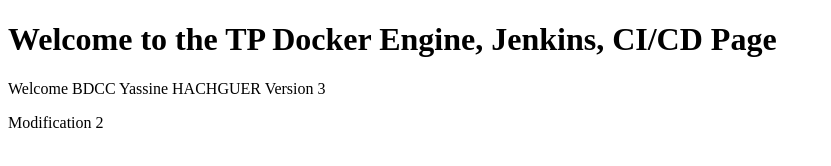
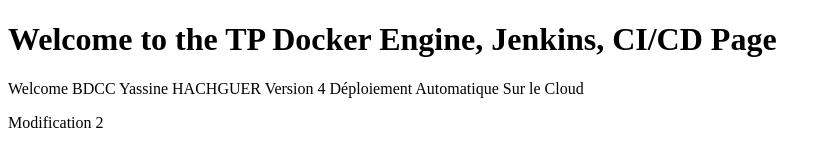
Before and after one commit to YassineHachguer/Projet-CI-CD, a plain HTML site: page index.html in a window 1280 px wide. Shown: the whole page, without its empty margins (0-831 px from the left). Drawn offline with Linux system fonts and the light colour scheme.

Commit message:
update cloud commit

```diff
--- a/index.html
+++ b/index.html
@@ -7,6 +7,6 @@
 </head>
 <body>
     <h1>Welcome to the TP Docker Engine, Jenkins, CI/CD Page</h1>
-    <p>Welcome BDCC Yassine HACHGUER Version 3</p>
+    <p>Welcome BDCC Yassine HACHGUER Version 4 Déploiement Automatique Sur le Cloud</p>
     <p>Modification 2</p>
 </html>
```
